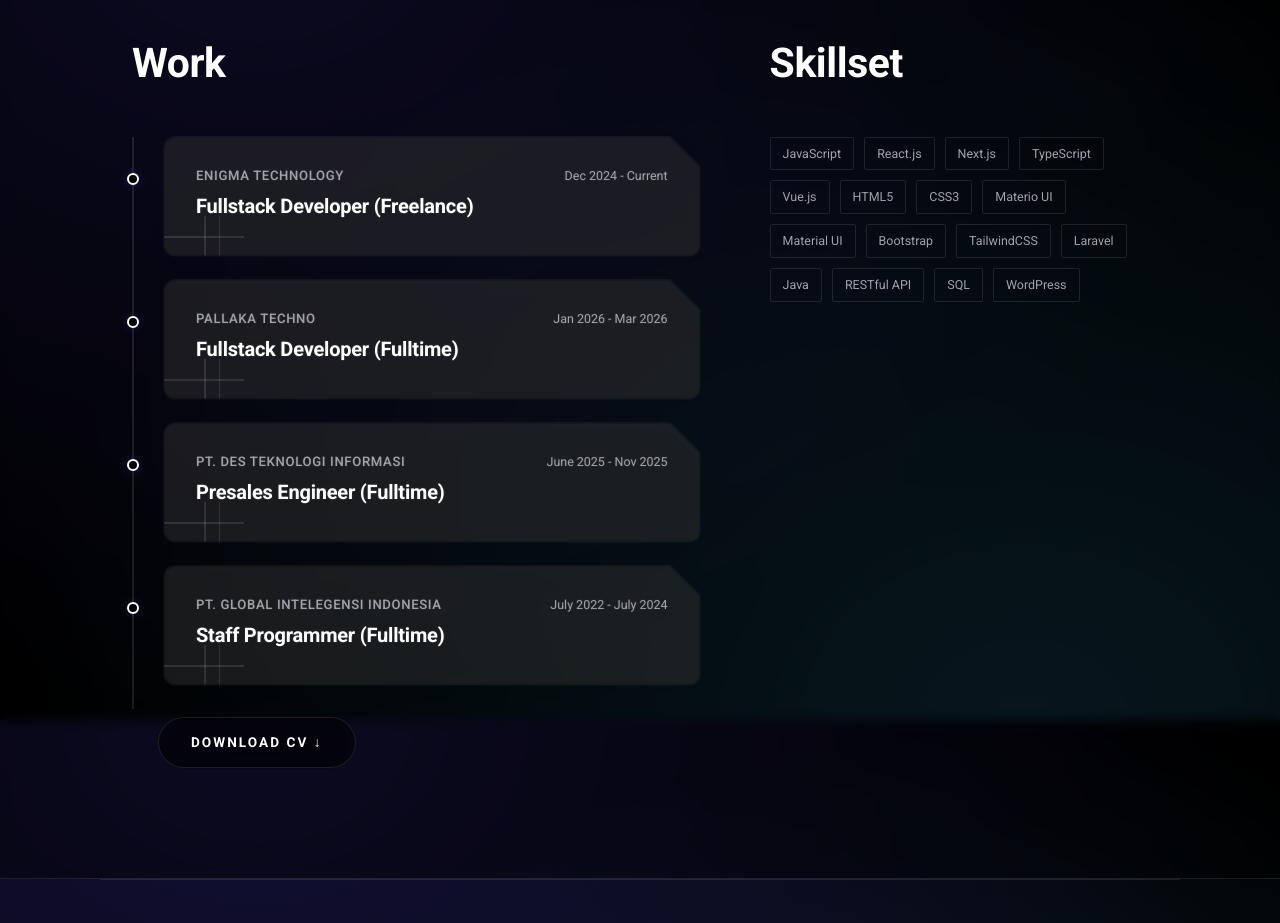
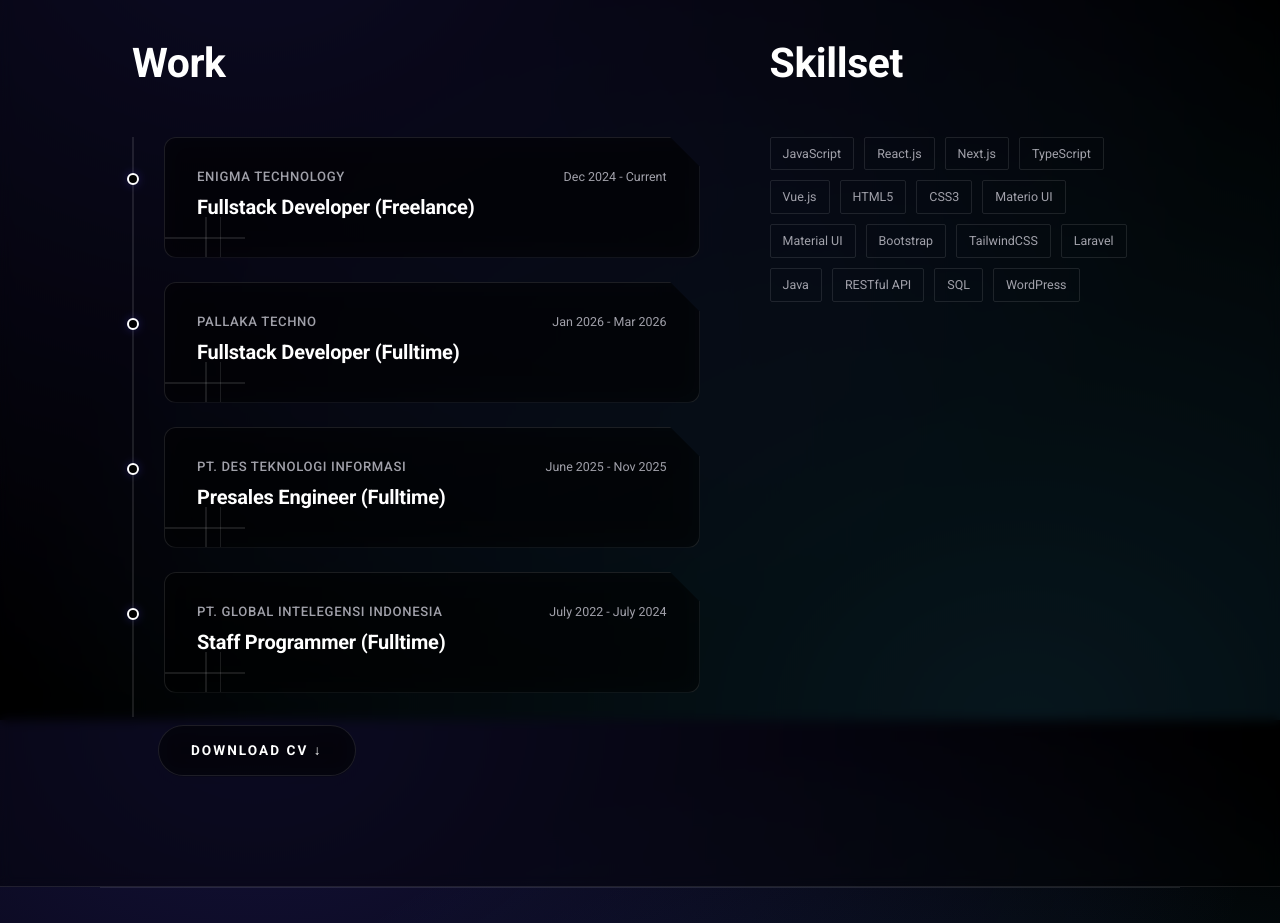
Before and after one commit to yudhanugrahasyailendra/masyudhadev, a Next.js app: page / in a window 1280 px wide. Shown: the part 880-1803 px from the top of the page. Built offline with nearby package versions, Linux system fonts and the light colour scheme.

Commit message:
Fix SIM card hover background bug in light mode by replacing drop-shadow border with native border

```diff
--- a/app/globals.css
+++ b/app/globals.css
@@ -241,19 +241,14 @@ section { position: relative; padding: 110px 0; transition: background-color 0.3
 }
 
 .sim-wrapper {
-  /* This wrapper applies the 1px sharp border outline to the clipped SIM card shape */
-  filter: drop-shadow(1px 0 0 var(--line-color))
-          drop-shadow(-1px 0 0 var(--line-color))
-          drop-shadow(0 1px 0 var(--line-color))
-          drop-shadow(0 -1px 0 var(--line-color))
-          drop-shadow(0 4px 10px rgba(0,0,0,0.1));
   transition: all 0.4s cubic-bezier(0.2, 0.8, 0.2, 1);
 }
 
 .sim-card {
   padding: 28px 32px;
   background: var(--glass-bg);
-  /* SIM Card cut top-right corner */
+  /* Use native border. The clip-path will cut the top-right corner, creating a stylish open edge */
+  border: 1px solid var(--line-color);
   clip-path: polygon(0 0, calc(100% - 30px) 0, 100% 30px, 100% 100%, 0 100%);
   border-radius: 12px;
   backdrop-filter: blur(12px);
@@ -305,11 +300,12 @@ section { position: relative; padding: 110px 0; transition: background-color 0.3
 
 .exp-item:hover .sim-wrapper {
   transform: translateX(8px);
-  filter: drop-shadow(1px 0 0 var(--accent))
-          drop-shadow(-1px 0 0 var(--accent))
-          drop-shadow(0 1px 0 var(--accent))
-          drop-shadow(0 -1px 0 var(--accent))
-          drop-shadow(0 12px 30px rgba(79, 70, 229, 0.25));
+  /* A single drop shadow for the aura, which is soft and won't heavily tint the background */
+  filter: drop-shadow(0 8px 24px rgba(79, 70, 229, 0.15));
+}
+
+.exp-item:hover .sim-card {
+  border-color: var(--accent);
 }
 
 
```
